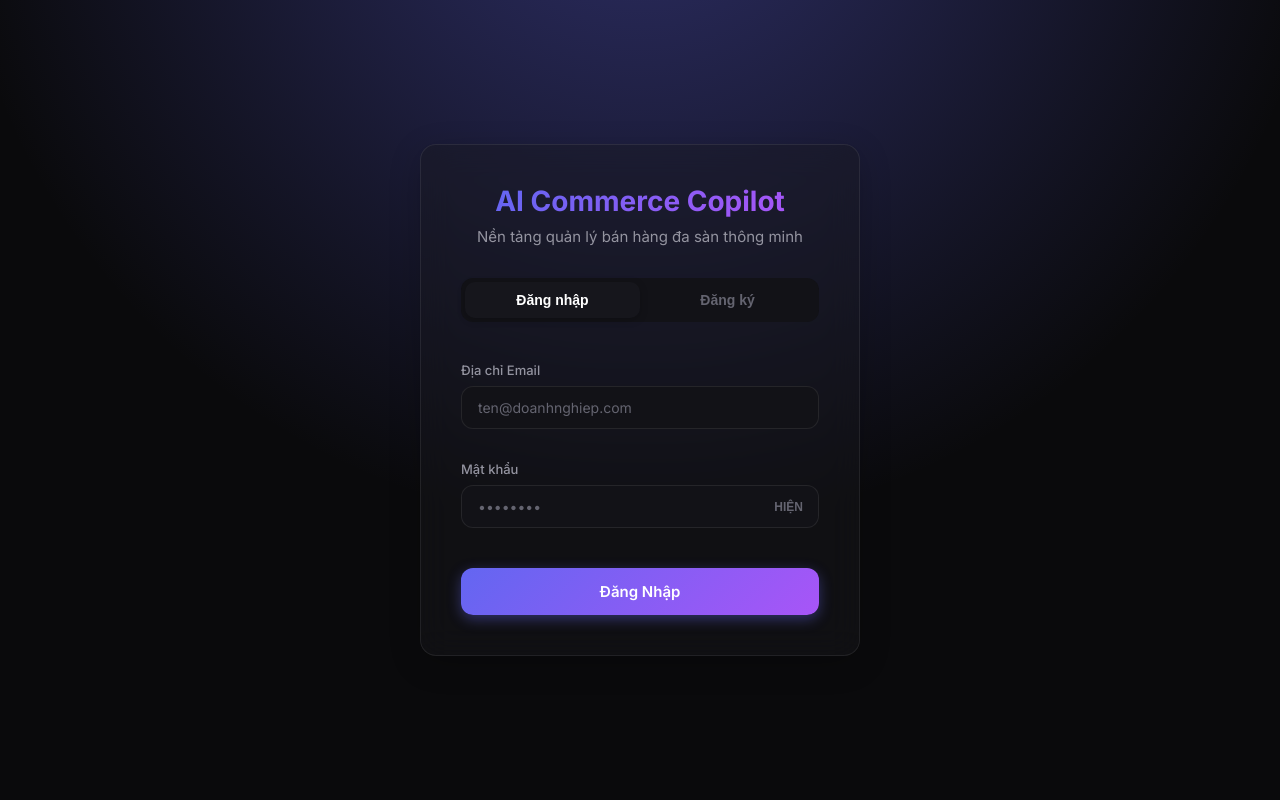
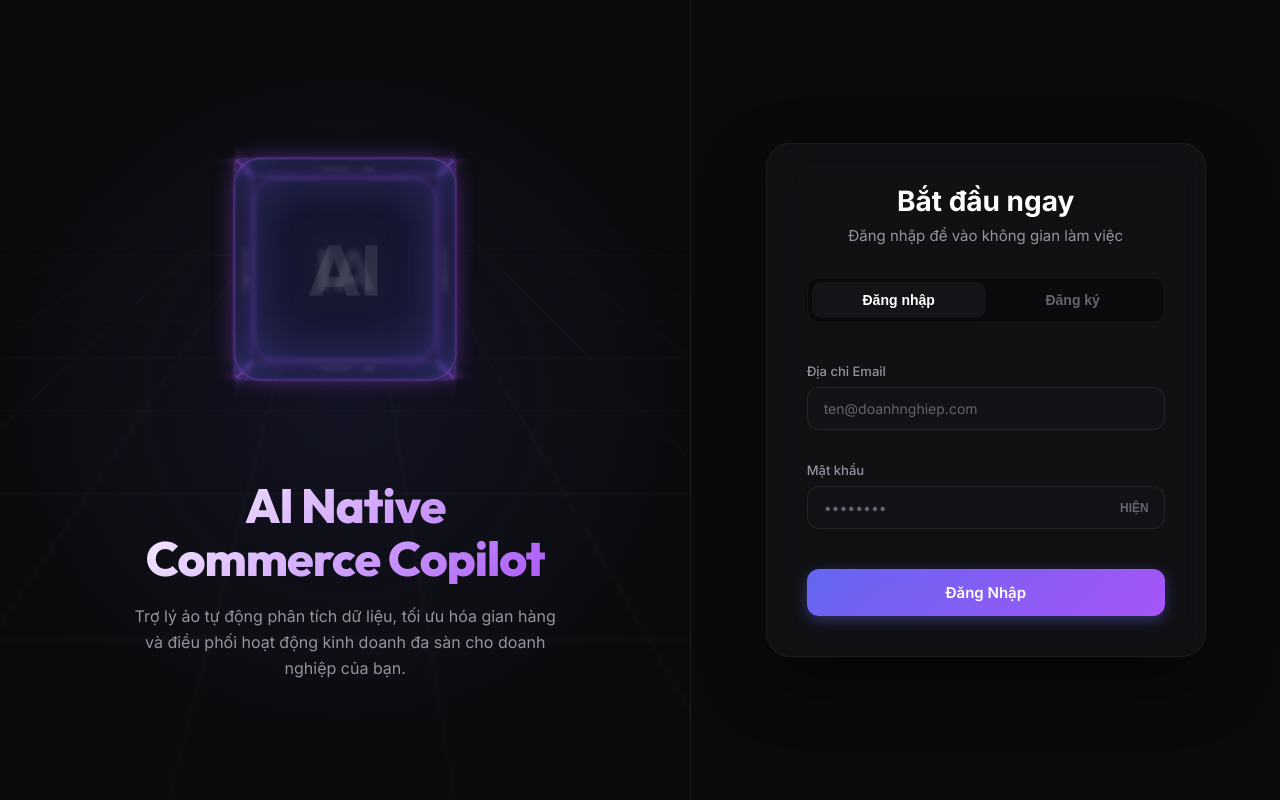
Before and after one commit to Yhucyor/startup-review, a Next.js app in the folder frontend/: page / in a window 1280 px wide. Built offline with nearby package versions, Linux system fonts and the light colour scheme.

Commit message:
feat: add beautiful 3D cube intro animation to login page

```diff
--- a/frontend/src/app/page.module.css
+++ b/frontend/src/app/page.module.css
@@ -1,11 +1,122 @@
 .container {
+  display: flex;
+  min-height: 100vh;
+  background: var(--bg-primary);
+  overflow: hidden;
+}
+
+.introSection {
+  flex: 1.2;
+  display: flex;
+  flex-direction: column;
+  justify-content: center;
+  align-items: center;
+  position: relative;
+  padding: 40px;
+  background: radial-gradient(circle at 50% 50%, rgba(99, 102, 241, 0.1) 0%, transparent 70%);
+  border-right: 1px solid var(--border-color);
+  overflow: hidden;
+}
+
+/* Background 3D Grid Overlay */
+.gridOverlay {
+  position: absolute;
+  top: 0; left: 0; right: 0; bottom: 0;
+  background-image:
+    linear-gradient(rgba(255, 255, 255, 0.03) 1px, transparent 1px),
+    linear-gradient(90deg, rgba(255, 255, 255, 0.03) 1px, transparent 1px);
+  background-size: 40px 40px;
+  transform: perspective(500px) rotateX(60deg) translateY(-100px) scale(3);
+  opacity: 0.3;
+  z-index: 0;
+}
+
+.scene {
+  width: 300px;
+  height: 300px;
+  perspective: 1000px;
+  margin-bottom: 60px;
+  z-index: 10;
+}
+
+.cube {
+  width: 100%;
+  height: 100%;
+  position: relative;
+  transform-style: preserve-3d;
+  animation: rotate3d 20s infinite linear;
+}
+
+.face {
+  position: absolute;
+  width: 200px;
+  height: 200px;
+  left: 50px;
+  top: 50px;
+  border: 1px solid rgba(168, 85, 247, 0.5);
+  background: rgba(99, 102, 241, 0.05);
+  box-shadow: 0 0 60px rgba(99, 102, 241, 0.2) inset, 0 0 20px rgba(168, 85, 247, 0.4);
+  backdrop-filter: blur(2px);
+  border-radius: 12%;
   display: flex;
   align-items: center;
   justify-content: center;
-  min-height: 100vh;
-  padding: 20px;
-  background: radial-gradient(circle at 50% -20%, var(--accent-glow), transparent 60%),
-              var(--bg-primary);
+}
+
+.face::after {
+  content: "AI";
+  font-family: var(--font-heading);
+  font-size: 64px;
+  font-weight: 800;
+  color: rgba(255,255,255,0.1);
+}
+
+.front  { transform: translateZ(100px); }
+.back   { transform: rotateY(180deg) translateZ(100px); }
+.right  { transform: rotateY(90deg) translateZ(100px); }
+.left   { transform: rotateY(-90deg) translateZ(100px); }
+.top    { transform: rotateX(90deg) translateZ(100px); }
+.bottom { transform: rotateX(-90deg) translateZ(100px); }
+
+@keyframes rotate3d {
+  0% { transform: rotateX(0deg) rotateY(0deg) rotateZ(0deg); }
+  100% { transform: rotateX(360deg) rotateY(720deg) rotateZ(360deg); }
+}
+
+.introContent {
+  text-align: center;
+  z-index: 10;
+  position: relative;
+}
+
+.introTitle {
+  font-family: var(--font-heading);
+  font-size: 48px;
+  font-weight: 800;
+  margin-bottom: 20px;
+  line-height: 1.1;
+  background: linear-gradient(135deg, #ffffff 0%, #a855f7 100%);
+  -webkit-background-clip: text;
+  -webkit-text-fill-color: transparent;
+  background-clip: text;
+}
+
+.introDesc {
+  font-size: 16px;
+  color: var(--text-secondary);
+  max-width: 440px;
+  margin: 0 auto;
+  line-height: 1.6;
+}
+
+
+.authSection {
+  flex: 1;
+  display: flex;
+  align-items: center;
+  justify-content: center;
+  padding: 40px;
+  position: relative;
 }
 
 .loginCard {
@@ -15,6 +126,11 @@
   display: flex;
   flex-direction: column;
   gap: 24px;
+  background: rgba(20, 20, 25, 0.7);
+  backdrop-filter: blur(20px);
+  border: 1px solid rgba(255, 255, 255, 0.05);
+  border-radius: var(--radius-xl);
+  box-shadow: 0 24px 64px rgba(0, 0, 0, 0.4);
 }
 
 .header {
@@ -36,10 +152,11 @@
 
 .tabs {
   display: flex;
-  background: var(--bg-secondary);
+  background: rgba(0, 0, 0, 0.3);
   padding: 4px;
   border-radius: var(--radius-md);
   margin-bottom: 16px;
+  border: 1px solid rgba(255, 255, 255, 0.05);
 }
 
 .tab {
@@ -111,3 +228,12 @@
   font-size: 13px;
   text-align: center;
 }
+
+@media (max-width: 968px) {
+  .container {
+    flex-direction: column;
+  }
+  .introSection {
+    display: none;
+  }
+}
--- a/frontend/src/app/page.tsx
+++ b/frontend/src/app/page.tsx
@@ -27,24 +27,48 @@ export default function AuthPage() {
     }
 
     setLoading(true);
-    // Giả lập gọi API đăng nhập/đăng ký
     setTimeout(() => {
       setLoading(false);
-      // Chuyển hướng sang màn hình Dashboard (M03) hoặc Chọn doanh nghiệp (M02)
       router.push("/dashboard");
     }, 1500);
   };
 
   return (
     <div className={styles.container}>
-      <div className={`glass-panel animate-fade-in ${styles.loginCard}`}>
+
+      {/* Left side: 3D Intro Section */}
+      <div className={styles.introSection}>
+        <div className={styles.gridOverlay}></div>
+
+        <div className={styles.scene}>
+          <div className={styles.cube}>
+            <div className={`${styles.face} ${styles.front}`}></div>
+            <div className={`${styles.face} ${styles.back}`}></div>
+            <div className={`${styles.face} ${styles.right}`}></div>
+            <div className={`${styles.face} ${styles.left}`}></div>
+            <div className={`${styles.face} ${styles.top}`}></div>
+            <div className={`${styles.face} ${styles.bottom}`}></div>
+          </div>
+        </div>
+
+        <div className={styles.introContent}>
+          <h1 className={styles.introTitle}>AI Native<br/>Commerce Copilot</h1>
+          <p className={styles.introDesc}>
+            Trợ lý ảo tự động phân tích dữ liệu, tối ưu hóa gian hàng và điều phối hoạt động kinh doanh đa sàn cho doanh nghiệp của bạn.
+          </p>
+        </div>
+      </div>
+
+      {/* Right side: Auth Form */}
+      <div className={styles.authSection}>
+        <div className={`animate-fade-in ${styles.loginCard}`}>
 
           <div className={styles.header}>
-          <div className={`${styles.logo} gradient-text-accent animate-float`}>
-            AI Commerce Copilot
+            <div className={styles.logo}>
+              Bắt đầu ngay
             </div>
             <p className={styles.subtitle}>
-            Nền tảng quản lý bán hàng đa sàn thông minh
+              Đăng nhập để vào không gian làm việc
             </p>
           </div>
 
@@ -120,5 +144,6 @@ export default function AuthPage() {
 
         </div>
       </div>
+    </div>
   );
 }
```
Lines whose indentation alone changed are shown as unchanged.
